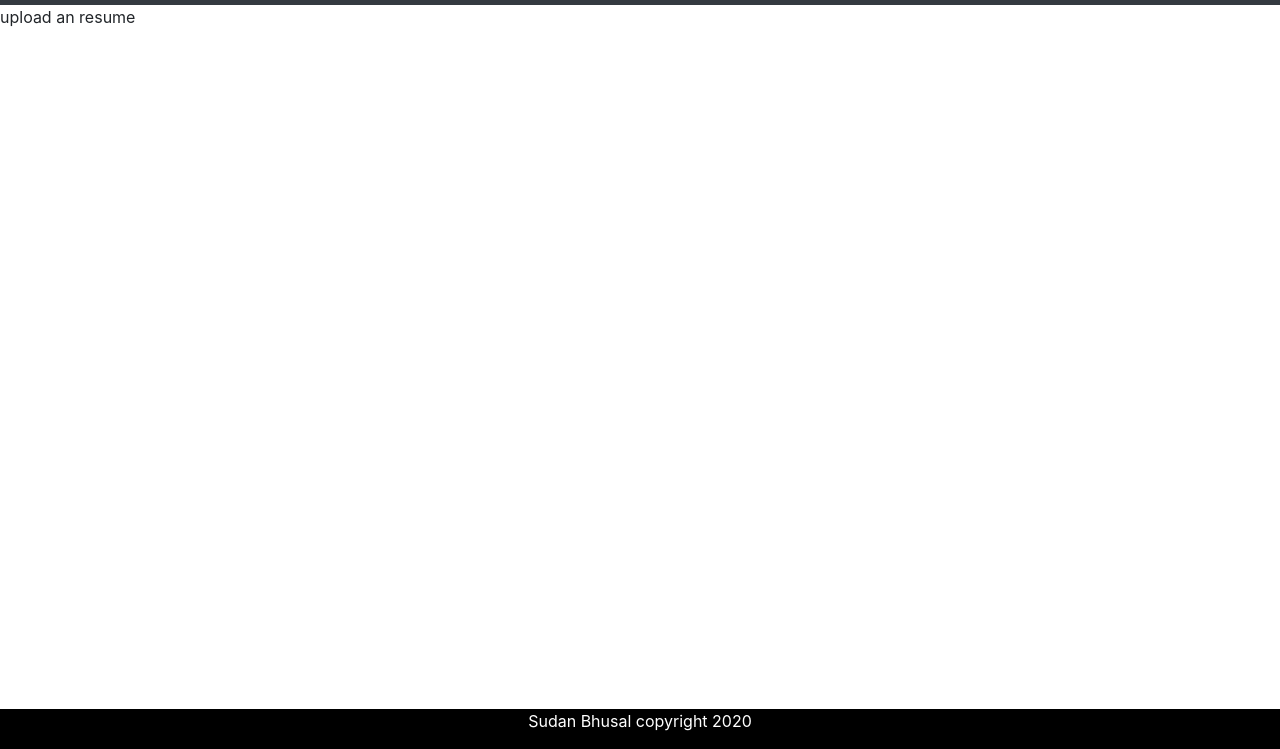
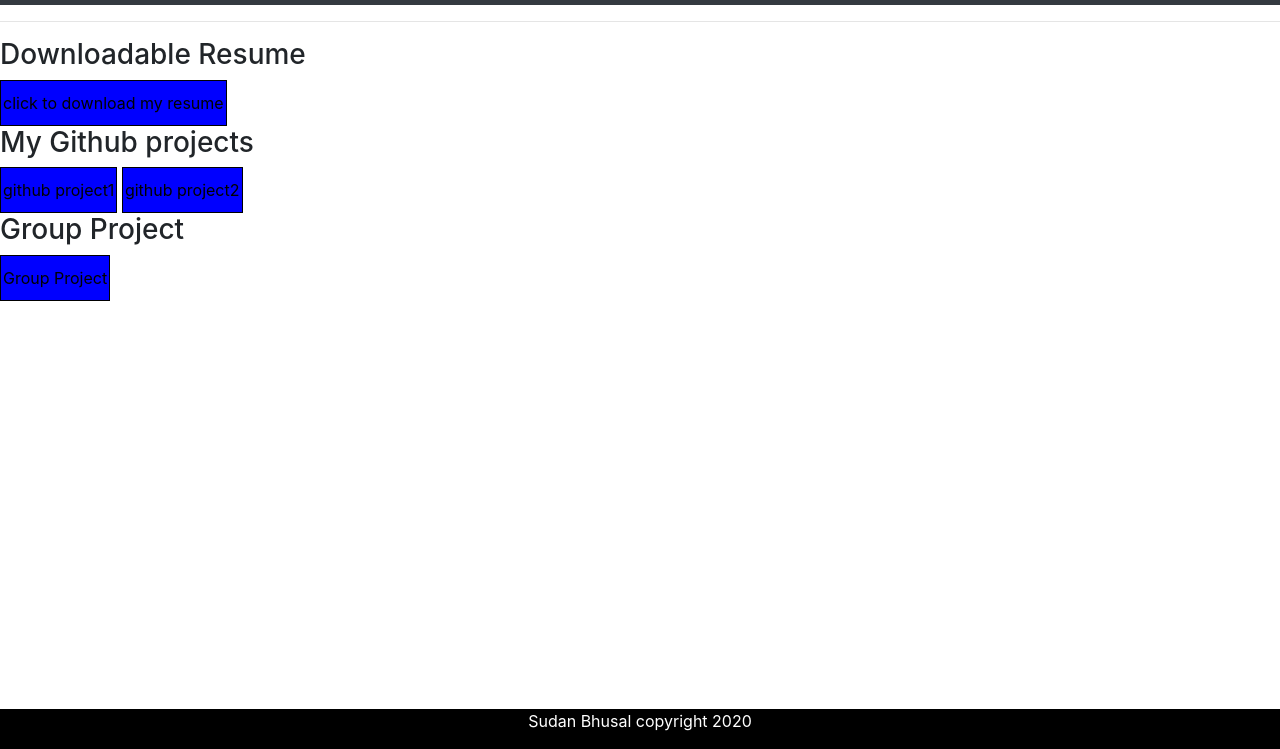
Before and after one commit to Sudan20215/Updated_Portfolio, a plain HTML site: page home.html in a window 1280 px wide. Shown: the part 51-800 px from the top of the page. Drawn offline with nearby package versions, Linux system fonts and the light colour scheme.

Commit message:
home done

```diff
--- a/home.html
+++ b/home.html
@@ -18,7 +18,17 @@
     </div>
 </head>
 <body>
-    upload an resume
+<hr>
+<h3>Downloadable Resume</h3>
+    <a href="./Document 1.docx" download> <button class="download">click to download my resume</button>
+      </a>
+      <br>
+      <h3>My Github projects</h3>
+      <a href="https://sudan20215.github.io/Code_quiz/"><button class="project1">github project1</button></a>
+      <a href=" https://sudan20215.github.io/Day_planner/"><button class="project2">github project2</button></a>
+      <br>
+      <h3>Group Project</h3>
+      <a href=" https://sudan20215.github.io/Project-1-/"><button class="project">Group Project</button></a>
     <div class="footer">
         <p> Sudan Bhusal copyright 2020</p>
 
--- a/style.css
+++ b/style.css
@@ -50,3 +50,27 @@
     color:white;
     text-align: center;
   }
+ .download{
+     padding: 10px;
+     background-color:blue;
+     border: 1px solid black;
+     padding: 10px 2px;
+ }
+ .project1{
+    padding: 10px;
+    background-color:blue;
+    border: 1px solid black;
+    padding: 10px 2px;
+ }
+ .project2{
+    padding: 10px;
+    background-color:blue;
+    border: 1px solid black;
+    padding: 10px 2px;
+ }
+ .project{
+    padding: 10px;
+    background-color:blue;
+    border: 1px solid black;
+    padding: 10px 2px;
+ }
```
Also changed, not shown: contact.html (+9 -0 lines), word.jpg (added), 1 other file.
